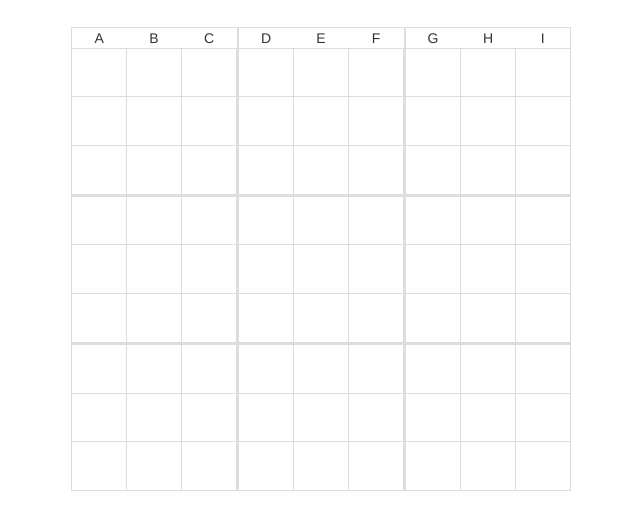
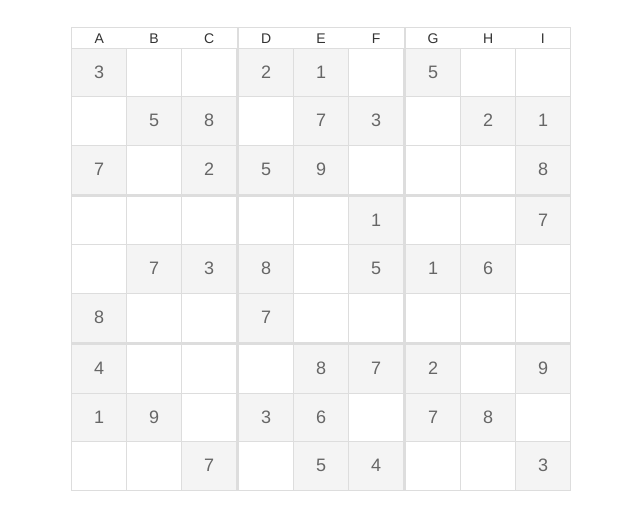
Before and after one commit to jsefton/Sudoku-Solver-JS, a plain HTML site: page index.html in a window 1280 px wide. Shown: the part 137-666 px from the top of the page, without its empty margins (319-959 px from the left). Drawn offline with nearby package versions, Linux system fonts and the light colour scheme.

Commit message:
Updated to populate demo by default

```diff
--- a/index.html
+++ b/index.html
@@ -258,7 +258,7 @@
         }
 
         $(function(){
-            //populate();
+            populate();
         });
     </script>
 </head>
```
